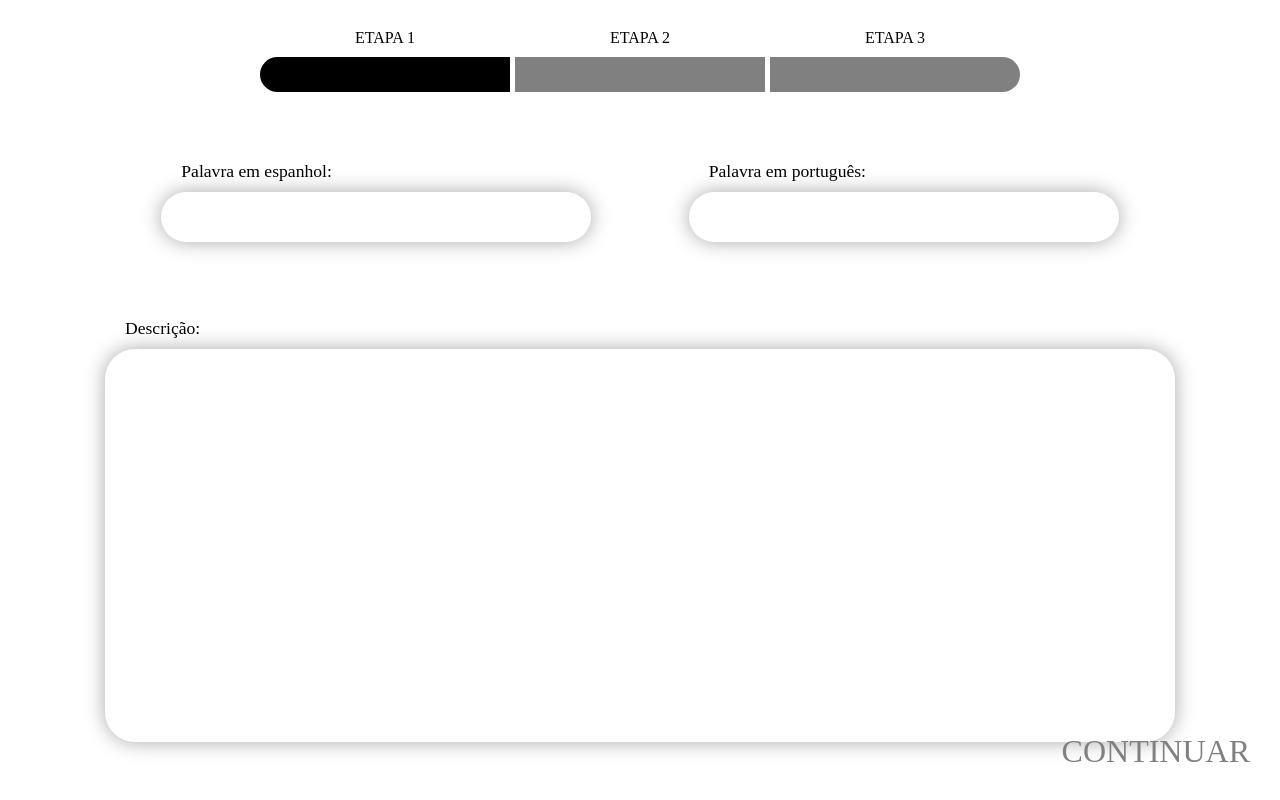
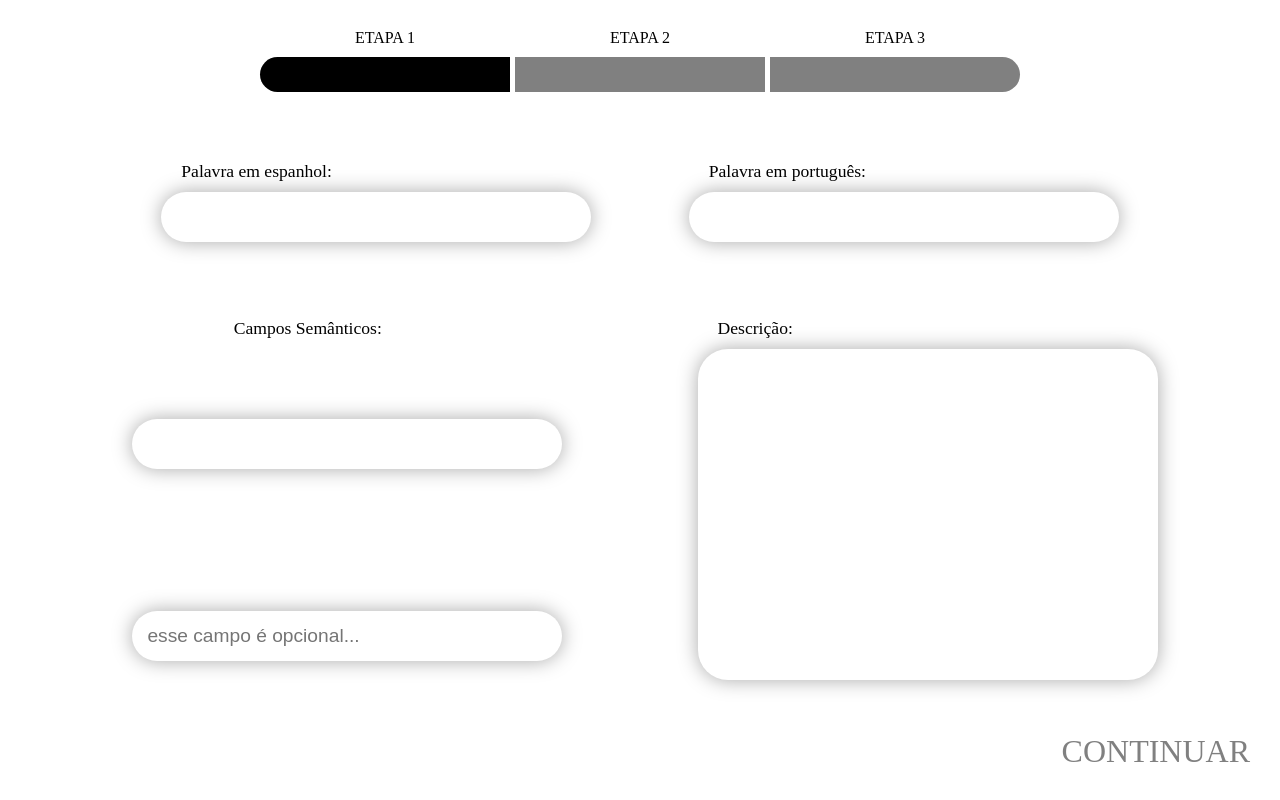
Before and after one commit to alisonnRB/new-palabraria, a React (Create React App) app: page /cadastro-palavra in a window 1280 px wide. Built offline with nearby package versions, Linux system fonts and the light colour scheme; no server answers; a web font is replaced by a local one.

Commit message:
create classifcação

```diff
--- a/src/output/index.css
+++ b/src/output/index.css
@@ -762,20 +762,49 @@
   height: 80%;
   display: flex;
   align-items: center;
-  justify-content: center;
+  justify-content: space-around;
 }
-.content-forms .forms .content-area span {
+.content-forms .forms .content-area .content-semantic {
   height: 80%;
-  width: 1070px;
+  width: 40%;
   display: flex;
   flex-direction: column;
   gap: 10px;
 }
-.content-forms .forms .content-area span #desc {
-  min-height: calc(95% - 40px);
+.content-forms .forms .content-area .content-semantic label {
+  position: relative;
+  left: 20%;
+}
+.content-forms .forms .content-area .content-semantic input {
+  height: 50px;
+  width: 400px;
+  border-radius: 30px;
+  border: none;
+  padding-left: 15px;
+  padding-right: 15px;
+  font-size: 1.2em;
+  box-shadow: 0px 0px 20px 0px rgba(0, 0, 0, 0.3411764706);
+}
+.content-forms .forms .content-area .content-semantic span {
+  display: flex;
+  flex-direction: column;
+  justify-content: space-around;
+  align-items: flex-end;
+  margin-right: 20px;
+  height: 95%;
+}
+.content-forms .forms .content-area .content-desc {
+  height: 80%;
+  width: 40%;
+  display: flex;
+  flex-direction: column;
+  gap: 10px;
+}
+.content-forms .forms .content-area .content-desc #desc {
+  min-height: calc(80% - 40px);
   min-width: calc(100% - 40px);
-  max-height: calc(95% - 40px);
-  max-width: calc(100% - 40px);
+  max-height: calc(80% - 40px);
+  max-width: calc(10% - 40px);
   resize: none;
   padding: 20px;
   border: none;
--- a/src/page/cadastrar-palavra/form/form1.jsx
+++ b/src/page/cadastrar-palavra/form/form1.jsx
@@ -4,6 +4,8 @@
 export default function FormulareUM(props) {
     const [ENpalavra, setENpalavra] = useState('');
     const [PTpalavra, setPTpalavra] = useState('');
+    const [campo1, setCampo1] = useState('');
+    const [campo2, setCampo2] = useState('');
     const [desc, setDesc] = useState('');
 
     const [erro, setErro] = useState(false);
@@ -46,6 +48,8 @@
         props.form1.current = {
             'ENpalavra': ENpalavra,
             'PTpalavra': PTpalavra,
+            'campo1': campo1,
+            'campo2': campo2,
             'descricao': desc
         }
     }
@@ -73,7 +77,20 @@
             </span>
 
             <span className="content-area">
-                <span>
+
+                <span className="content-semantic">
+
+                    <label htmlFor="semantic">Campos Semânticos:</label>
+
+                    <span>
+                        <input type="text" id="semantic" value={campo1} onChange={(e)=>{setCampo1(e.target.value)}}/>
+
+                        <input type="text" value={campo2} onChange={(e)=>{setCampo2(e.target.value)}} placeholder="esse campo é opcional..."/>
+
+                    </span>
+                </span>
+
+                <span className="content-desc">
                     <label htmlFor="desc">Descrição: </label>
                     <textarea id="desc" value={desc} onChange={(e) => { setDesc(e.target.value) }}></textarea>
                 </span>
--- a/src/sass/cad_palavra.sass
+++ b/src/sass/cad_palavra.sass
@@ -84,7 +84,6 @@
                 row-gap: 10px
                 margin: auto
 
-
                 input
                     height: 50px
                     width: 400px
@@ -130,20 +129,49 @@
             height: 80%
             display: flex
             align-items: center
-            justify-content: center
+            justify-content: space-around
 
-            span
+            .content-semantic
                 height: 80%
-                width: 1070px
+                width: 40%
+                display: flex
+                flex-direction: column
+                gap: 10px
+
+                label
+                    position: relative
+                    left: 20%
+
+                input
+                    height: 50px
+                    width: 400px
+                    border-radius: 30px
+                    border: none
+                    padding-left: 15px
+                    padding-right: 15px
+                    font-size: 1.2em
+                    box-shadow: 0px 0px 20px 0px #00000057
+
+                span
+                    display: flex
+                    flex-direction: column
+                    justify-content: space-around
+                    align-items: flex-end
+                    margin-right: 20px
+                    height: 95%
+
+            .content-desc
+                height: 80%
+                width: 40%
                 display: flex
                 flex-direction: column
                 gap: 10px
 
                 #desc
-                    min-height: calc( 95% - 40px )
+                    min-height: calc( 80% - 40px )
                     min-width: calc( 100% - 40px )
-                    max-height: calc( 95% - 40px )
-                    max-width: calc( 100% - 40px )
+                    max-height: calc( 80% - 40px )
+                    max-width: calc( 10% - 40px )
                     resize: none
                     padding: 20px
                     border: none
```
Also changed, not shown: 1 other file (tests, documents, lock files or other folders).
